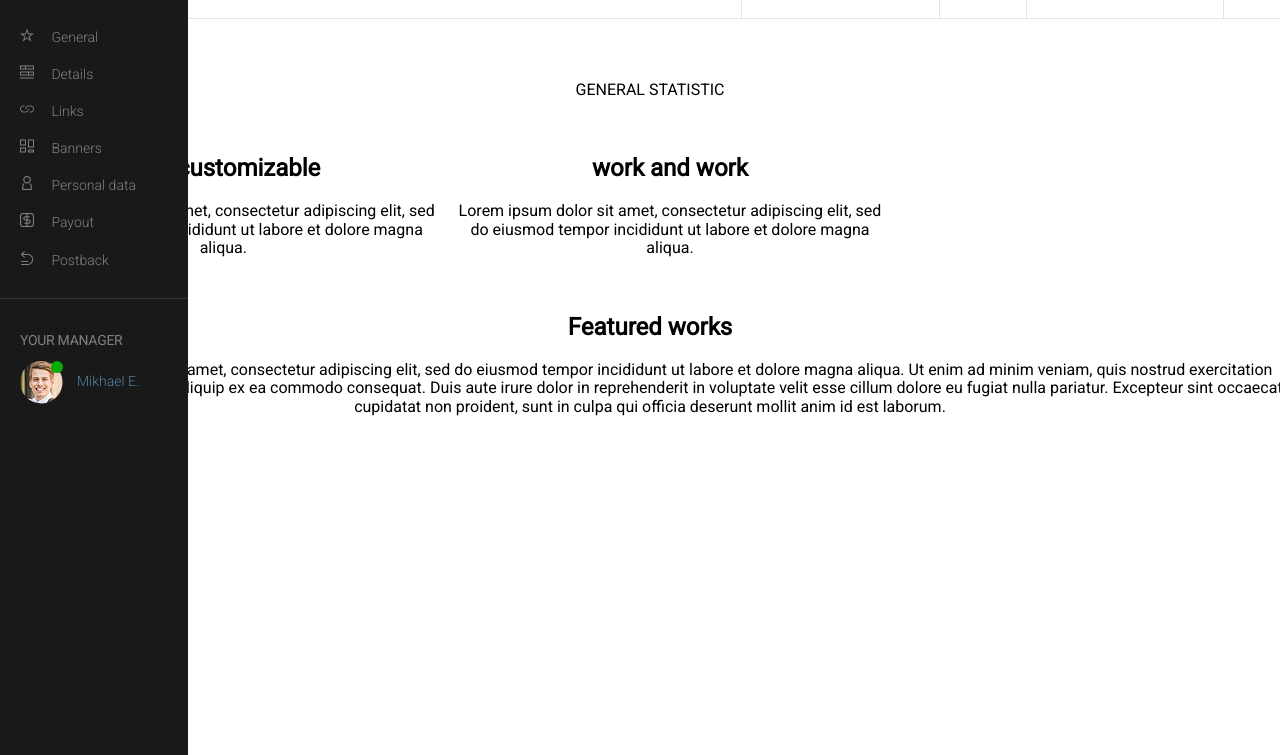
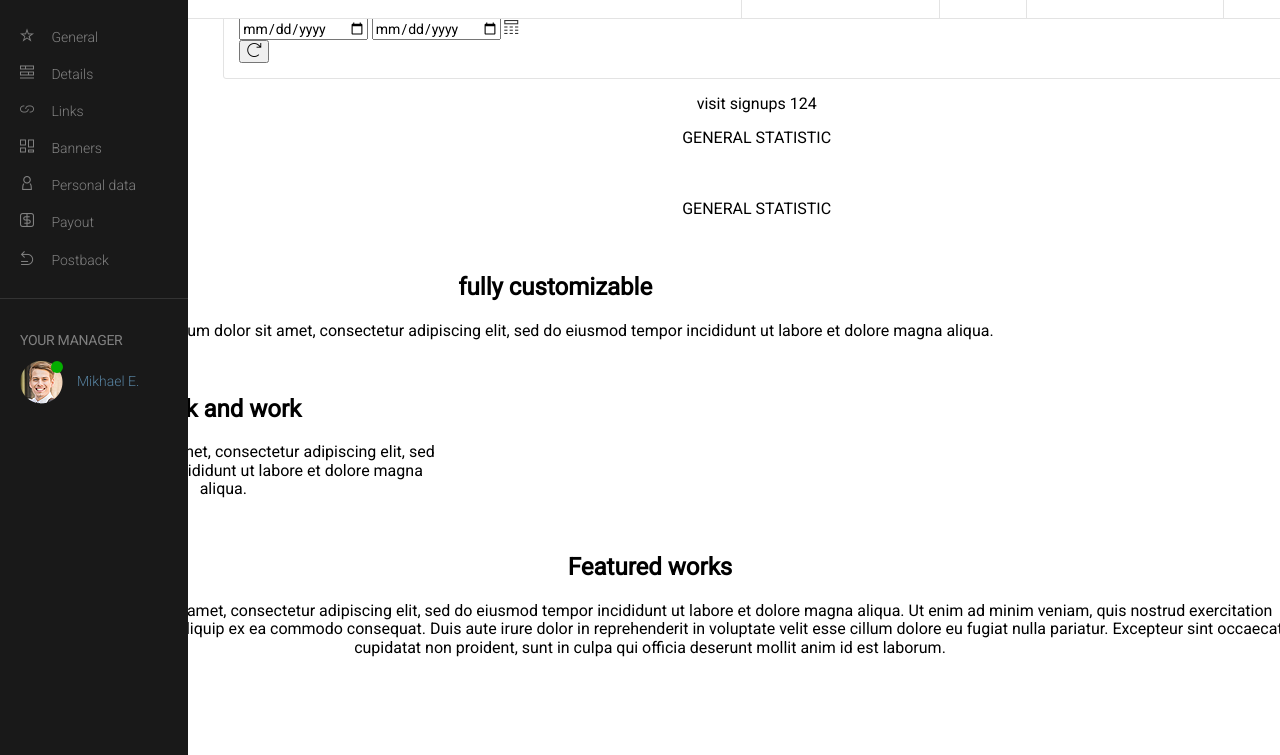
Before and after one commit to smoko1/projekt, a website: page index.html in a window 1280 px wide. Shown: the part 45-800 px from the top of the page. Drawn offline with Linux system fonts and the light colour scheme.

Commit message:
Add content

```diff
--- a/index.html
+++ b/index.html
@@ -57,17 +57,29 @@
 </aside>
 <main>
     <section class="general">
-        <div class="general-statistic col-12">
-            <h1>GENERAL STATISTIC</h1>
+        <div class="general-statistic col-offset-2 col-10">
+            <header>GENERAL STATISTIC</header>>
+            <form class="form-input">
+                <div class="DateContainer">
+                    <input class="" type="date" name="startData">
+                    <input class="" type="date" name="endDate">
+                    <i class="icon-calendar"></i>
+                </div>
+                <button class="btn-notification">
+                    <i class="icon-refresh"></i>
+                </button>
+            </form>
+            <p>visit signups 124</p>
+            <p>GENERAL STATISTIC</p>
+
         </div>
     </section>
     <section class="general">
         <div class="container">
-            <div class="row">
-                <div class="col-12">
+                <div class="col-offset-2 col-10">
                     <p>GENERAL STATISTIC</p>
                 </div>
-                <div class="col-4">
+                <div class="col-offset-1">
                     <i class="fa fa-laptop icon-btn"></i>
                     <h2>fully customizable</h2>
                     <p>Lorem ipsum dolor sit amet, consectetur adipiscing elit, sed do eiusmod tempor incididunt ut labore et dolore magna aliqua.</p>
--- a/sass/sections/_general.scss
+++ b/sass/sections/_general.scss
@@ -1,10 +1,7 @@
 $boder-style: 1px solid #e3e3e3;
 .general-statistic {
-  padding-left: 150px;
+  padding-left: 10px;
   border-bottom: $boder-style;
-  width: 100%;
   background-color: #ffffff;
-  @media(max-width: 767px) {
-    display: none;
-  }
+  text-align: left;
 }
```
